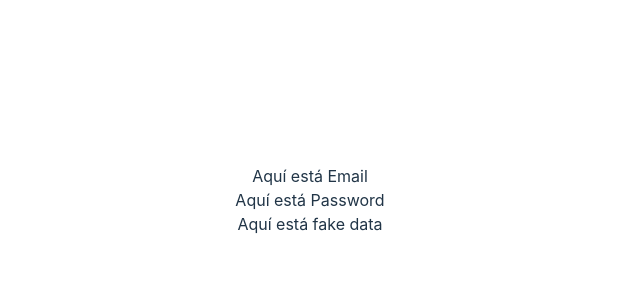
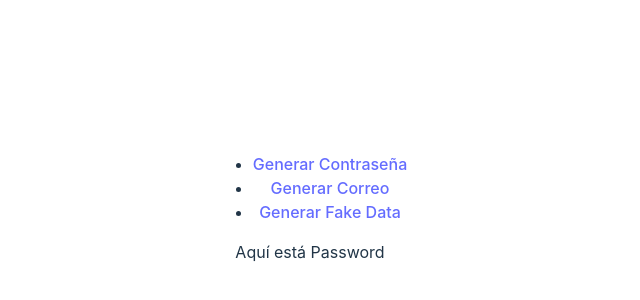
Before and after one commit to RaulCasado/password-generator, a React (Vite) app in the folder frontend/: page / in a window 1280 px wide. Shown: the part 200-500 px from the top of the page, without its empty margins (330-970 px from the left). Built offline with nearby package versions, Linux system fonts and the light colour scheme.

Commit message:
feat:added Navigation component

```diff
--- a/frontend/package.json
+++ b/frontend/package.json
@@ -11,7 +11,9 @@
   },
   "dependencies": {
     "react": "^18.2.0",
-    "react-dom": "^18.2.0"
+    "react-dom": "^18.2.0",
+    "react-router": "^6.23.1",
+    "react-router-dom": "^6.23.1"
   },
   "devDependencies": {
     "@types/react": "^18.2.66",
--- a/frontend/src/App.jsx
+++ b/frontend/src/App.jsx
@@ -1,16 +1,24 @@
 import './App.css'
+import { BrowserRouter, Route, Routes } from 'react-router-dom';
 import { GenerateFakeData } from './components/GenerateFakeData'
 import { GenerateEmail } from './components/GenerateEmail'
 import { GeneratePassword } from './components/GeneratePassword'
+import { Navigation } from './components/Navigation';
 
 function App() {
   return (
-    <>
-      <GenerateEmail></GenerateEmail>
-      <GeneratePassword></GeneratePassword>
-      <GenerateFakeData></GenerateFakeData>
-    </>
-  )
+    <BrowserRouter>
+      <div>
+       <Navigation></Navigation>
+        <Routes>
+          <Route path="/generate-password" element={<GeneratePassword></GeneratePassword>}/>
+          <Route path="/generate-email" element={<GenerateEmail></GenerateEmail>}/>
+          <Route path="/generate-fake-data" element={<GenerateFakeData></GenerateFakeData>}/>
+          <Route path="/" element={<GeneratePassword></GeneratePassword>}/>
+        </Routes>
+      </div>
+    </BrowserRouter>
+  );
 }
 
 export default App
--- a/frontend/src/components/Navigation.jsx
+++ b/frontend/src/components/Navigation.jsx
@@ -0,0 +1,18 @@
+import { Link} from 'react-router-dom';
+export function Navigation() {
+    return (
+        <nav>
+          <ul>
+            <li>
+              <Link to="/generate-password">Generar Contraseña</Link>
+            </li>
+            <li>
+              <Link to="/generate-email">Generar Correo</Link>
+            </li>
+            <li>
+              <Link to="/generate-fake-data">Generar Fake Data</Link>
+            </li>
+          </ul>
+        </nav>
+    )
+}
```
Also changed, not shown: 1 other file (tests, documents, lock files or other folders).
